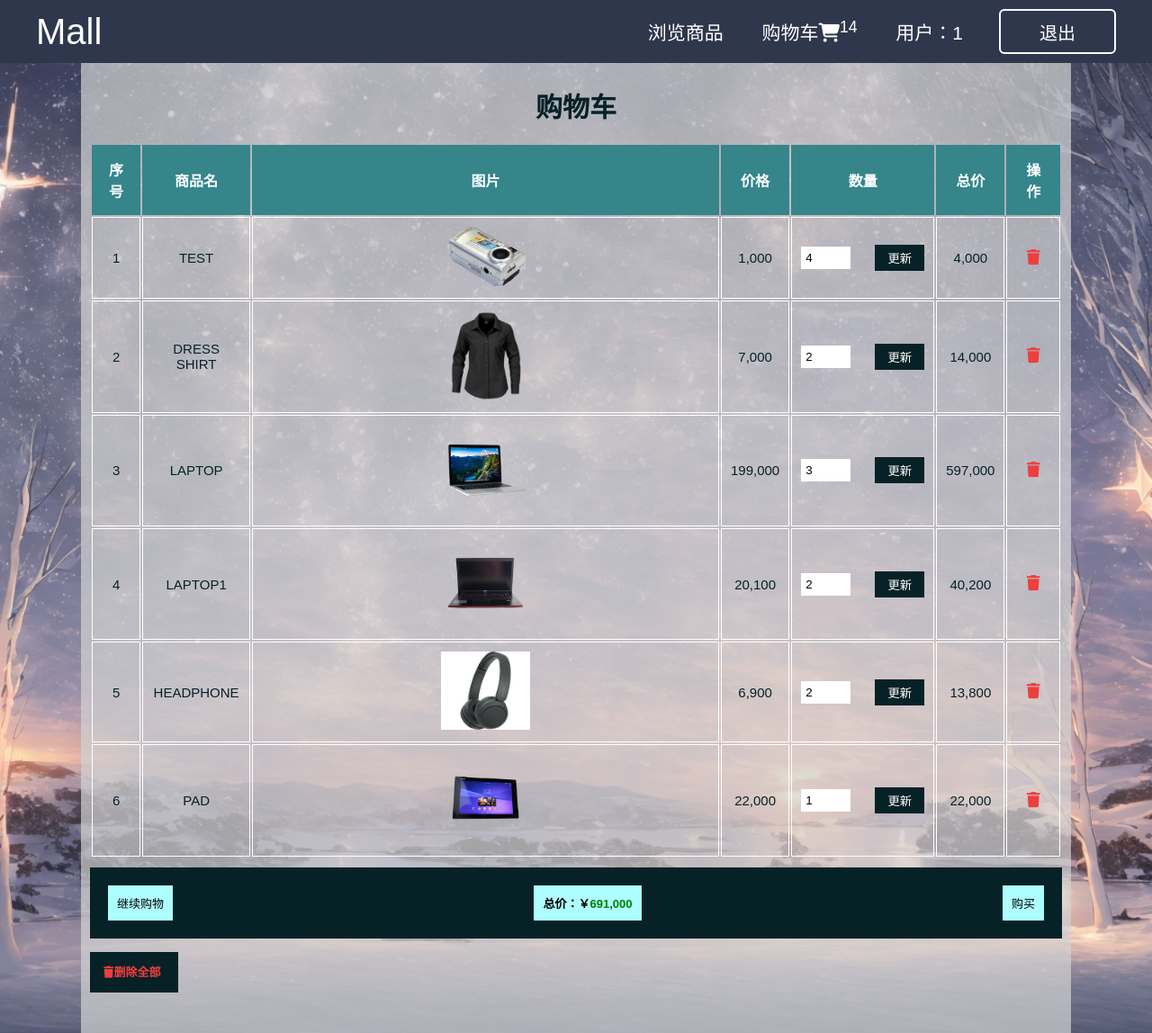
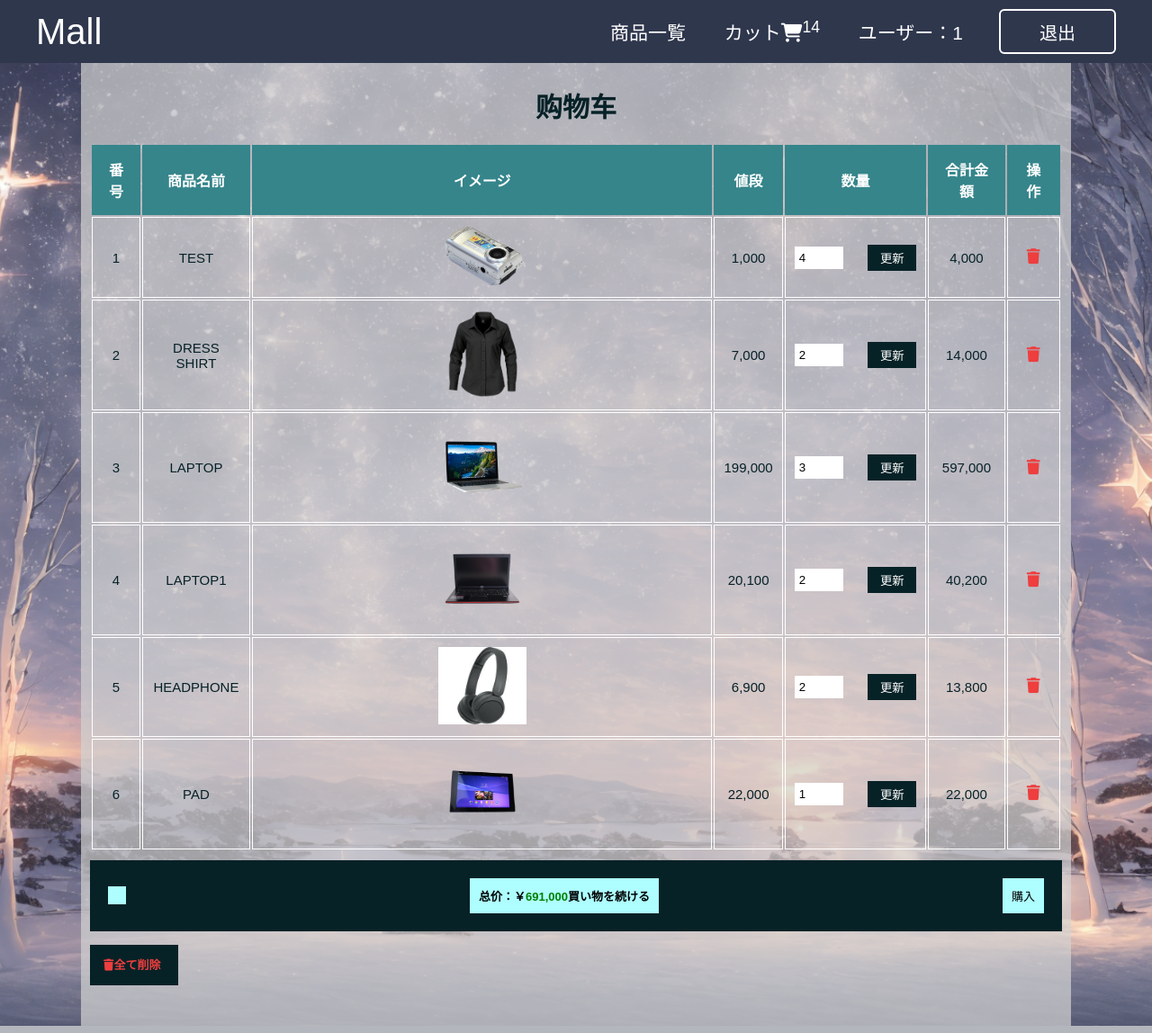
Before and after one commit to caoshaun/php_shop, a PHP site: page /cart.php in a window 1280 px wide. Shown: the whole page at 90% size. Run offline with PHP 8.4, Linux system fonts and the light colour scheme; a user stored in the database is signed in; data comes from the database, SQL or seed files in the repository; data that the repository does not hold is empty; a stand-in replaces the project's code that opens the database connection; some libraries are stand-ins or nearby versions.

Commit message:
日本語に翻訳する。

```diff
--- a/cart.php
+++ b/cart.php
@@ -53,7 +53,7 @@
     if(!isset($_SESSION['uid'])){
         echo "
         <div class='display_message'>
-            <span>请登录</span>
+            <span>登録</span>
             <i class='fas fa-times' onclick='this.parentElement.style.display=`none`';></i>
         </div>";
     }else{
@@ -68,12 +68,12 @@
                 if(mysqli_num_rows($select_cart_product)>0){
                     echo "
                     <thead>
-                        <th>序号</th>
-                        <th>商品名</th>
-                        <th>图片</th>
-                        <th>价格</th>
+                        <th>番号</th>
+                        <th>商品名前</th>
+                        <th>イメージ</th>
+                        <th>値段</th>
                         <th>数量</th>
-                        <th>总价</th>
+                        <th>合計金額</th>
                         <th>操作</th>
                     </thead>
                     <tbody>";
@@ -102,14 +102,14 @@
                             </td>
                             <td><?php echo number_format($each_all_price) ?></td>
                             <td>
-                                <a href="cart.php?remove=<?php echo $fetch_cart_product['id']?>" class="delete_product_btn" onclick="return confirm('确认删除商品？')"><i class="fas fa-trash"></i></a>
+                                <a href="cart.php?remove=<?php echo $fetch_cart_product['id']?>" class="delete_product_btn" onclick="return confirm('商品の削除を確認する？')"><i class="fas fa-trash"></i></a>
                             </td>
                         </tr>
                 <?php
                     }
 
                 }else{
-                    echo "<div class='empty_text'>暂无商品选中</div>";
+                    echo "<div class='empty_text'>商品が選択されていません</div>";
                 }
                 ?>
                 </tbody>
@@ -121,12 +121,12 @@
                 echo "
                 <!-- bottom area -->
                 <div class='table_bottom'>
-                    <a href='index.php' class='bottom_btn'>继续购物</a>
-                    <h3 class='bottom_btn'>总价：￥<span>$all_manay_format</span></h3>
-                    <a href='checkout.php' class='bottom_btn '>购买</a>
+                    <a href='index.php' class='bottom_btn'></a>
+                    <h3 class='bottom_btn'>总价：￥<span>$all_manay_format</span>買い物を続ける</h3>
+                    <a href='checkout.php' class='bottom_btn '>購入</a>
                 </div>
-                <a href='cart.php?delete_all' class='delete_all_btn' onclick='return confirm(`确认删除商品？`)'>
-                    <i class='fas fa-trash'>删除全部</i>
+                <a href='cart.php?delete_all' class='delete_all_btn' onclick='return confirm(`商品の削除を確認する？`)'>
+                    <i class='fas fa-trash'>全て削除</i>
                 </a>";
             }
             ?>
--- a/db/shawn_db.sql
+++ b/db/shawn_db.sql
@@ -18,7 +18,7 @@
 /*!40101 SET NAMES utf8mb4 */;
 
 --
--- Database: `shop`
+-- Database: `shawn_shop`
 --
 
 -- --------------------------------------------------------
--- a/delete.php
+++ b/delete.php
@@ -10,7 +10,7 @@
     if($delete_query){
         header('location:admin_view.php');
     }else{
-        echo "出错了";
+        echo "エラー";
         header('location:admin_view.php');
     }
 }
--- a/header.php
+++ b/header.php
@@ -3,10 +3,10 @@
 //检测登录状态
 if(isset($_SESSION['uid'])){
     $name=$_SESSION['name'];
-    $login_stats = "<a href='index.php'>用户：$name</a>"."<form action='' method='post' style='margin: 0px;display: inline;'><button class='btnLogin-popup' type='submit' name='logout'>退出</button></form>";
+    $login_stats = "<a href='index.php'>ユーザー：$name</a>"."<form action='' method='post' style='margin: 0px;display: inline;'><button class='btnLogin-popup' type='submit' name='logout'>退出</button></form>";
 }
 else{
-    $login_stats="<button class='btnLogin-popup'>登录</button>";
+    $login_stats="<button class='btnLogin-popup'>登録</button>";
 }
 
 //登出
@@ -24,7 +24,7 @@
     <div class="header_body">
         <a href="index.php" class="logo">Mall</a>
         <nav class="navigation">
-            <a href="index.php">浏览商品</a>
+            <a href="index.php">商品一覧</a>
             <!-- select query -->
             <?php
             if(isset($_SESSION['uid'])){
@@ -39,13 +39,13 @@
         }
             ?>
             <!-- shopping icon -->
-            <a href="cart.php">购物车<i class="fa-solid fa-cart-shopping"></i><span><sup><?php
+            <a href="cart.php">カット<i class="fa-solid fa-cart-shopping"></i><span><sup><?php
             if (isset($all_quantities)){
                 echo $all_quantities;
             }
             ?></sup></span></a>
             <?php echo $login_stats;?>
-            <!-- <button class="btnLogin-popup">登录</button> -->
+            <!-- <button class="btnLogin-popup">登録</button> -->
         </nav>
         <!-- <div id="menu-btn" class="fas fa-bars"></div> -->
 
--- a/login.php
+++ b/login.php
@@ -15,19 +15,19 @@
     //普通用户
     $_SESSION['uid']=$ress['id'];
     $_SESSION['name']=$ress['name'];
-    $_SESSION['ms']="登录成功";
+    $_SESSION['ms']="ログインしました";
     header('Location: index.php');
     exit();
 }else if($admin_ress){
     //管理员
     $_SESSION['admin_uid']=$admin_ress['id'];
     unset($_SESSION['uid']);
-    $_SESSION['ms']="管理员登录成功";
+    $_SESSION['ms']="管理員ログインしました";
     header('Location: admin_add.php');
     exit();
 }else{
     //登录失败
-    $_SESSION['loginWrapperms']="账号或密码输入错误";
+    $_SESSION['loginWrapperms']="アカウントまたはパスワードが間違っています";
     header('Location: index.php#');
     exit();
 }
--- a/update.php
+++ b/update.php
@@ -16,7 +16,7 @@
         move_uploaded_file($update_product_image_tmp_name,$update_product_image_folder);
         header('location:view_products.php');
     }else{
-        $display_message="出错了";
+        $display_message="エラー";
     }
 }
 ?>
@@ -66,8 +66,8 @@
                     <input type="file" class="input_fields fields" required accept="image/png,image/jpg,image/jpeg" name="update_product_image">
 
                     <div class="btns">
-                        <input type="submit" class="edit_btn" value="上传" name="update_product">
-                        <input type="reset" id="close-edit" class="cancel_btn" value="取消">
+                        <input type="submit" class="edit_btn" value="アップロード" name="update_product">
+                        <input type="reset" id="close-edit" class="cancel_btn" value="キャンセル">
                     </div>
                 </form>
 
```
Also changed, not shown: admin_add.php (+6 -6 lines), admin_header.php (+4 -4 lines), admin_view.php (+6 -6 lines), index.php (+5 -5 lines), login_wrapper.php (+10 -10 lines), register.php (+4 -4 lines), README.md.
